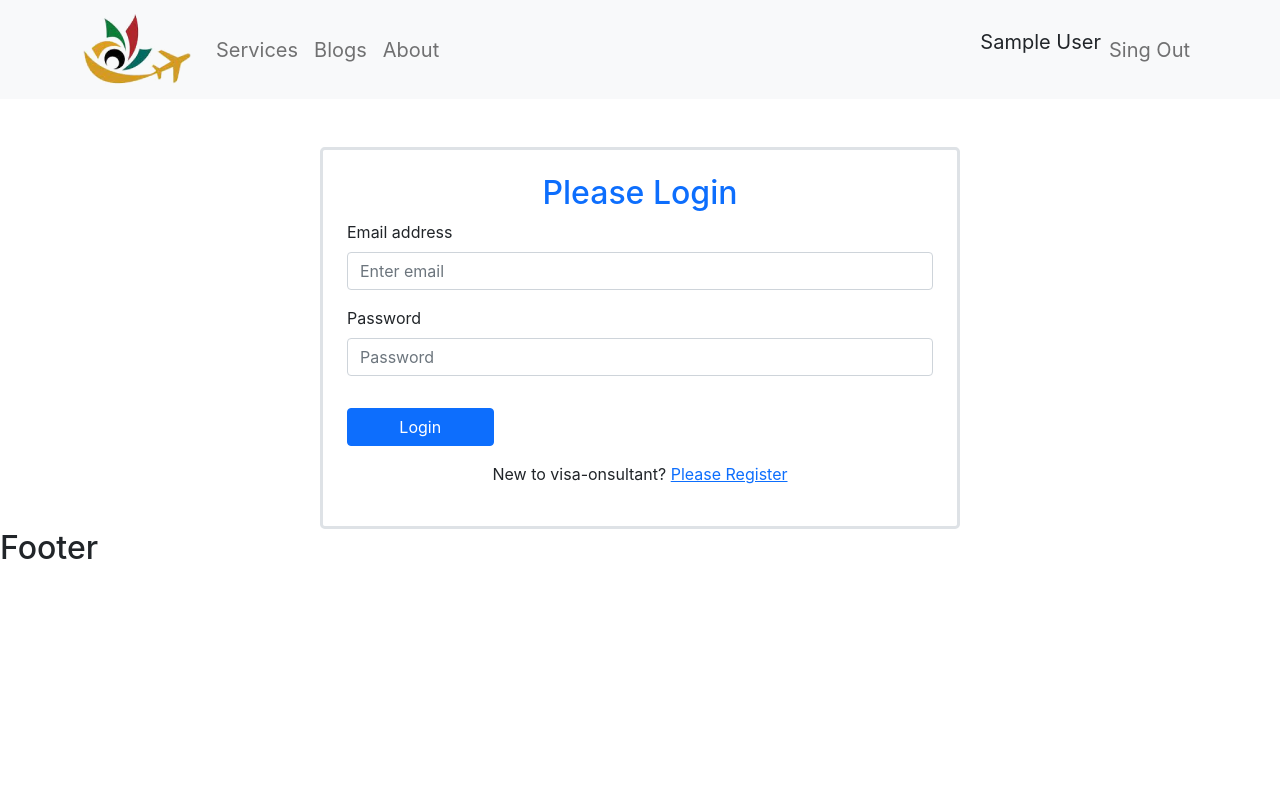
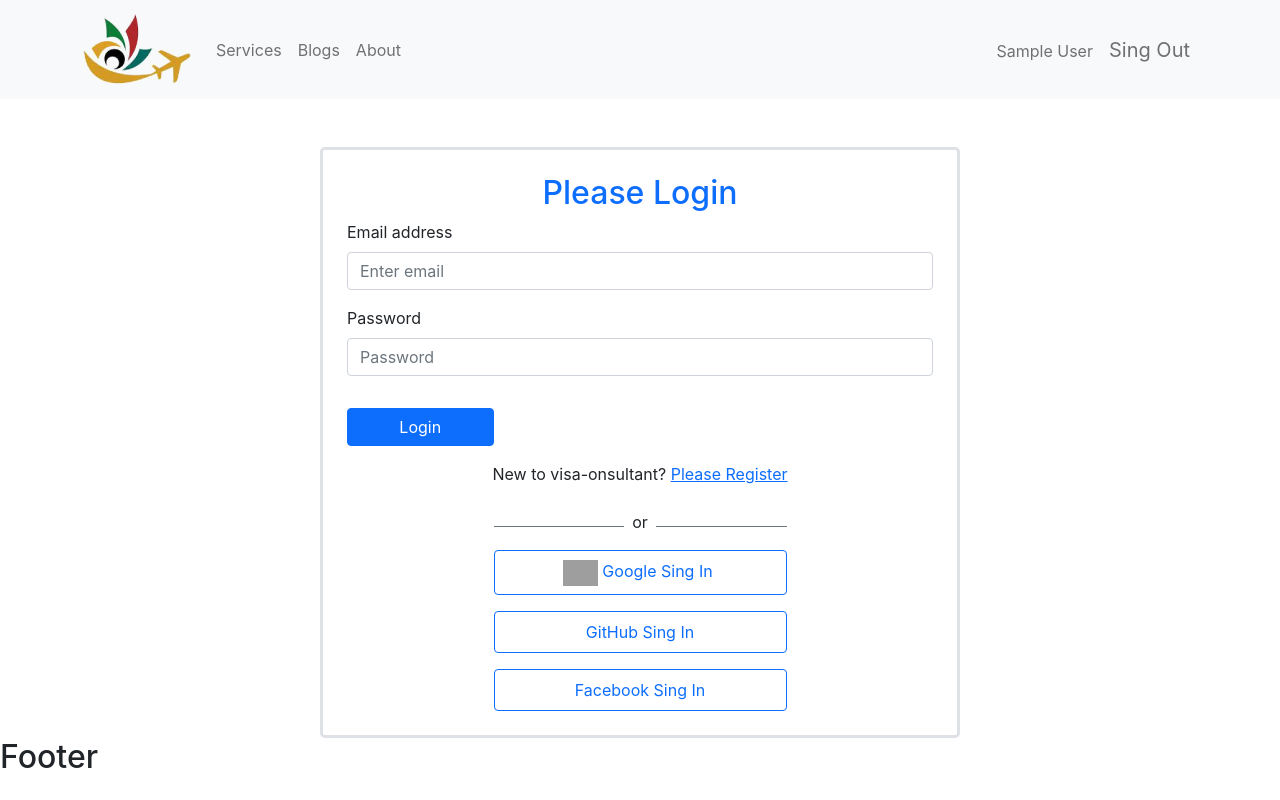
Before and after one commit to Ad-Ashik/immigration-visa, a React (Create React App) app: page /login in a window 1280 px wide. Built offline with nearby package versions, Linux system fonts and the light colour scheme; no server answers; sample sign-in values are in the browser's storage; grey boxes are pictures that could not be loaded.

Commit message:
google login successfully

```diff
--- a/src/Pages/Login/Login/Login.js
+++ b/src/Pages/Login/Login/Login.js
@@ -3,6 +3,7 @@ import { Button, Form } from 'react-bootstrap';
 import { useSignInWithEmailAndPassword } from 'react-firebase-hooks/auth';
 import { Link, useLocation, useNavigate } from 'react-router-dom';
 import auth from '../../../firebase.init';
+import SocailLogin from '../SocailLogin/SocailLogin';
 
 const Login = () => {
     const [
@@ -66,6 +67,7 @@ const Login = () => {
                     Please Register
                 </Link>
                 </p>
+                <SocailLogin></SocailLogin>
             </Form>
         </div>
     );
--- a/src/Pages/Login/RequirAuth/RequirAuth.js
+++ b/src/Pages/Login/RequirAuth/RequirAuth.js
@@ -8,7 +8,7 @@ const RequirAuth = ({ children }) => {
     let location = useLocation();
 
     if (loading) {
-        return <div class="text-center ">
+        return <div class="text-center mt-5">
             <div class="spinner-border text-primary" role="status">
                 <span class="visually-hidden">Loading...</span>
                 <div class="spinner-grow spinner-grow-sm" role="status">
--- /dev/null
+++ b/src/Pages/Login/SocailLogin/SocailLogin.css
@@ -0,0 +1,5 @@
+.not-hover:hover {
+    color: gray;
+    background-color: white;
+
+}
--- /dev/null
+++ b/src/Pages/Login/SocailLogin/SocailLogin.js
@@ -0,0 +1,57 @@
+import React from 'react';
+import { useSignInWithGoogle } from 'react-firebase-hooks/auth';
+import { useNavigate } from 'react-router-dom';
+import auth from '../../../firebase.init';
+import './SocailLogin.css';
+
+const SocailLogin = () => {
+    const [signInWithGoogle, user, loading, error] = useSignInWithGoogle(auth);
+    const navigate = useNavigate();
+
+    if (user) {
+        navigate('/home');
+    }
+
+    let errorCheck, lodingCheck;
+    if (error) {
+        errorCheck = <p className='text-center text-danger'>Error: {error.message}</p>;
+    }
+    if (loading) {
+        lodingCheck = <div class="text-center">
+            <div class="spinner-border text-primary" role="status">
+                <span class="visually-hidden">Loading...</span>
+                <div class="spinner-grow spinner-grow-sm" role="status">
+                    <span class="visually-hidden">Loading...</span>
+                </div>
+            </div>
+        </div>
+    }
+
+    return (
+        <div className='mx-auto w-50 ' >
+            <div className="d-flex align-items-center">
+                <div style={{ height: '1px' }} className='w-50 bg-secondary'></div>
+                <p className='mt-2 mx-2'>or</p>
+                <div style={{ height: '1px' }} className='w-50 bg-secondary'></div>
+            </div>
+            {errorCheck}
+            {lodingCheck}
+            <div>
+                <button onClick={() => signInWithGoogle()} className='btn btn-outline-primary w-100 p-2 not-hover'>
+                    <img style={{ width: '35px' }} src='https://accounts.scdn.co/sso/images/google-icon.1cdc8fce9609d07f0e9d8d0bc4b61f8f.svg' alt="" />
+                    <span className='px-1'>Google Sing In</span>
+                </button>
+                <button className='btn btn-outline-primary w-100 p-2 my-3 not-hover'>
+                    <img style={{ width: '35px' }} src='' alt="" />
+                    <span className='px-1'>GitHub Sing In</span>
+                </button>
+                <button className='btn btn-outline-primary w-100 p-2 not-hover'>
+                    <img style={{ width: '35px' }} src='' alt="" />
+                    <span className='px-1'>Facebook Sing In</span>
+                </button>
+            </div>
+        </div>
+    );
+};
+
+export default SocailLogin;
--- a/src/Pages/Shared/Header/Header.js
+++ b/src/Pages/Shared/Header/Header.js
@@ -20,7 +20,7 @@ const Header = () => {
                 </Navbar.Brand>
                 <Navbar.Toggle aria-controls="responsive-navbar-nav" />
                 <Navbar.Collapse id="responsive-navbar-nav">
-                    <Nav className="me-auto fs-5">
+                    <Nav className="me-auto">
                         <Nav.Link href="home#services">Services</Nav.Link>
                         <Nav.Link href="home#exparts">Blogs</Nav.Link>
                         <Nav.Link as={Link} to="/about">About</Nav.Link>
@@ -29,7 +29,9 @@ const Header = () => {
                         {
                             user ?
                                 <>
-                                    <p>{user.displayName}</p>
+                                    <Nav.Link className='fs-6 mt-1' as={Link} to="update">
+                                        {user.displayName}
+                                    </Nav.Link>
                                     <Nav.Link as={Link} to="login" onClick={logout}>
                                         Sing Out
                                     </Nav.Link>
```
